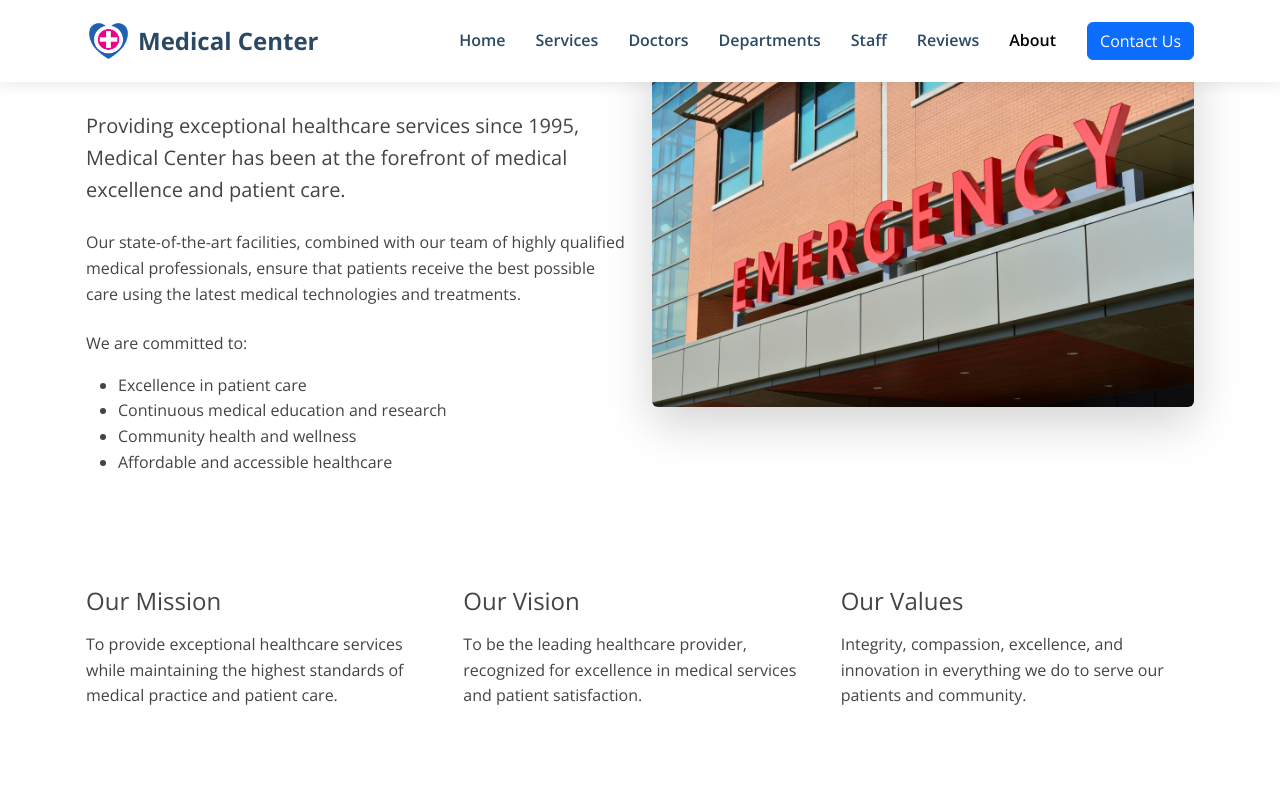
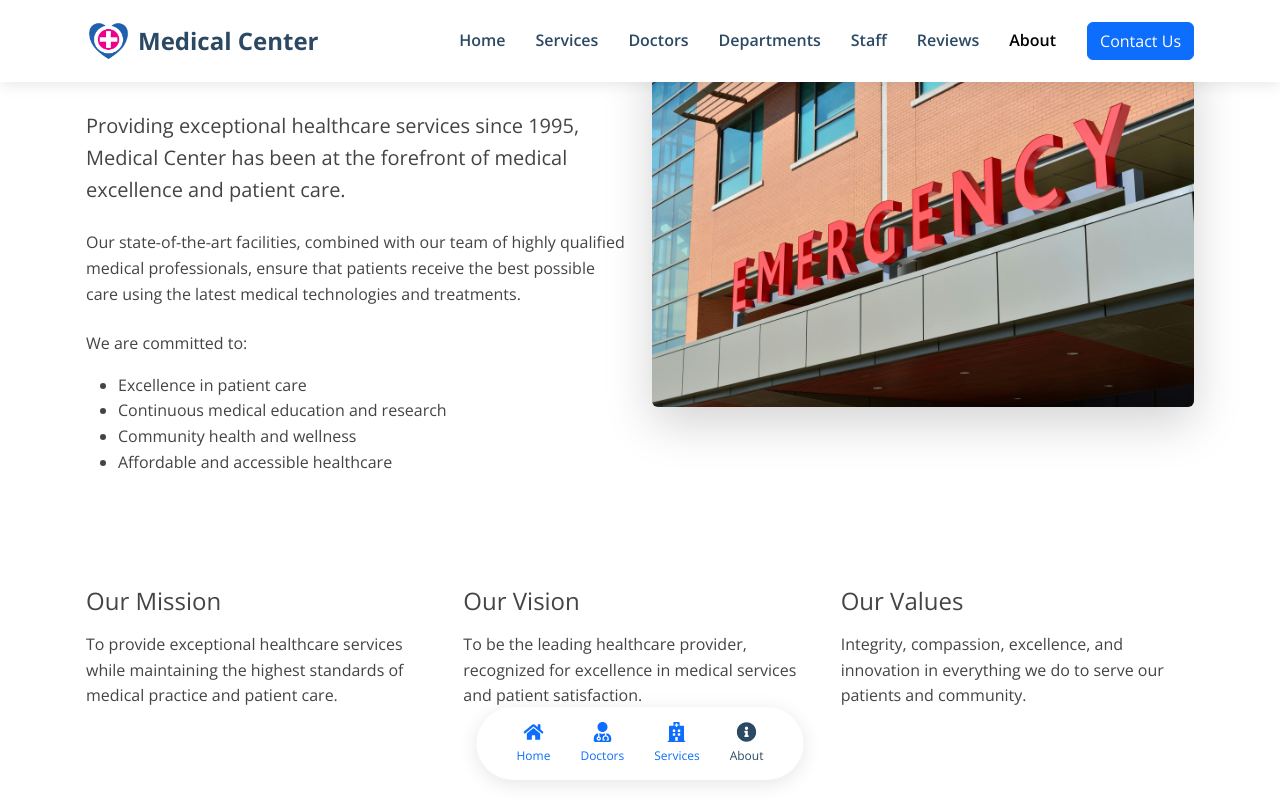
Before and after one commit to reshadMajumder/hospital, a React (Vite) app: page /about in a window 1280 px wide. Built offline with nearby package versions, Linux system fonts and the light colour scheme.

Commit message:
bottom navigation added

```diff
--- a/src/App.jsx
+++ b/src/App.jsx
@@ -11,6 +11,7 @@ import Contact from './components/pages/Contact';
 import About from './components/pages/About';
 import 'bootstrap/dist/css/bootstrap.min.css';
 import './styles/App.css';
+import BottomNavigation from './components/common/BottomNavigation';
 
 function App() {
   return (
@@ -29,6 +30,7 @@ function App() {
             <Route path="/about" element={<About />} />
           </Routes>
         </main>
+        <BottomNavigation />
         <Footer />
       </div>
     </Router>
--- /dev/null
+++ b/src/components/common/BottomNavigation.jsx
@@ -0,0 +1,29 @@
+import { Link, useLocation } from 'react-router-dom';
+import { FaHome, FaUserMd, FaHospital, FaInfoCircle } from 'react-icons/fa';
+
+function BottomNavigation() {
+  const location = useLocation();
+
+  return (
+    <nav className="bottom-navigation  bg-white">
+      <Link to="/" className={location.pathname === '/' ? 'active' : ''}>
+        <FaHome />
+        <span>Home</span>
+      </Link>
+      <Link to="/doctors" className={location.pathname === '/doctors' ? 'active' : ''}>
+        <FaUserMd />
+        <span>Doctors</span>
+      </Link>
+      <Link to="/services" className={location.pathname === '/services' ? 'active' : ''}>
+        <FaHospital />
+        <span>Services</span>
+      </Link>
+      <Link to="/about" className={location.pathname === '/about' ? 'active' : ''}>
+        <FaInfoCircle />
+        <span>About</span>
+      </Link>
+    </nav>
+  );
+}
+
+export default BottomNavigation;
--- a/src/styles/App.css
+++ b/src/styles/App.css
@@ -251,3 +251,41 @@ footer {
 .shadow-hover:hover {
   box-shadow: 0 5px 25px rgba(0, 0, 0, 0.15);
 }
+
+/* Bottom Navigation */
+.bottom-navigation {
+  position: fixed;
+  bottom: 20px;
+  left: 50%;
+  transform: translateX(-50%);
+  background: var(--white);
+  display: flex;
+  justify-content: space-around;
+  align-items: center;
+  padding: 15px 25px;
+  border-radius: 50px;
+  box-shadow: 0 4px 20px rgba(0, 0, 0, 0.1);
+  z-index: 1000;
+  width: auto;
+  min-width: 300px;
+}
+
+.bottom-navigation a {
+  display: flex;
+  flex-direction: column;
+  align-items: center;
+  color: var(--primary-color);
+  text-decoration: none;
+  font-size: 12px;
+  padding: 0 15px;
+  transition: var(--transition);
+}
+
+.bottom-navigation a svg {
+  font-size: 20px;
+  margin-bottom: 4px;
+}
+
+.bottom-navigation a.active {
+  color: var(--secondary-color);
+}
```
